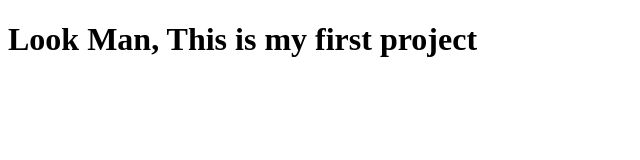
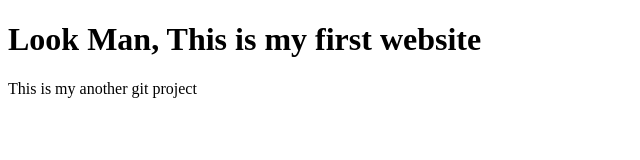
Before and after one commit to M-A-R-P/my-first-website, a plain HTML site: page index.html in a window 1280 px wide. Shown: the whole page, without its empty margins (0-640 px from the left). Drawn offline with Linux system fonts and the light colour scheme.

Commit message:
add my paragraph

```diff
--- a/index.html
+++ b/index.html
@@ -6,6 +6,7 @@
     <title>Document</title>
 </head>
 <body>
-    <h1> Look Man, This is my first project</h1>
+    <h1> Look Man, This is my first website</h1>
+    <p>This is my another git project</p>
 </body>
 </html>
```
Also changed, not shown: 1 other file.
